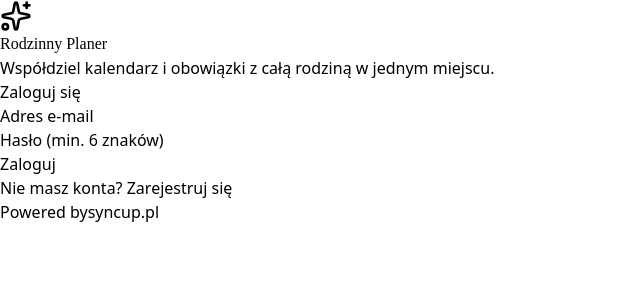
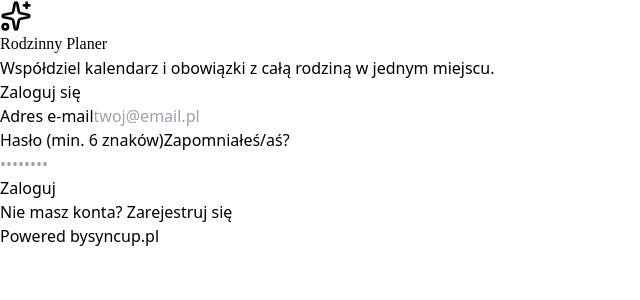
Before and after one commit to matarc91/rodzinny-planer, a React (Vite) app: page / in a window 1280 px wide. Shown: the top 300 px of the page, without its empty margins (0-640 px from the left). Built offline with nearby package versions, Linux system fonts and the light colour scheme.

Commit message:
sending emails

```diff
--- a/src/App.jsx
+++ b/src/App.jsx
@@ -4,7 +4,7 @@ import {
   Calendar, CheckSquare, StickyNote, Users, Plus, X, Check,
   ChevronLeft, ChevronRight, Repeat, Clock, Trash2, AlertCircle,
   Pencil, Bell, BellOff, Utensils, Sparkles, Settings, ToggleLeft, ToggleRight,
-  Pin, MessageSquare, Info, RefreshCw, Wifi, LogOut, ArrowRight, Key
+  Pin, MessageSquare, Info, RefreshCw, Wifi, LogOut, ArrowRight, Key, Mail
 } from 'lucide-react';
 
 const FONT_IMPORT = `@import url('https://fonts.googleapis.com/css2?family=Fraunces:opsz,wght@9..144,500;9..144,600;9..144,700&family=Inter:wght@400;500;600;700&family=IBM+Plex+Mono:wght@400;500&display=swap');`;
@@ -933,46 +933,165 @@ function PoweredByFooter({ className = "" }) {
 }
 
 function AuthScreen({ supabase }) {
-  const [isLogin, setIsLogin] = useState(true);
+  const [authMode, setAuthMode] = useState('login'); // 'login', 'register', 'forgot'
   const [email, setEmail] = useState('');
   const [password, setPassword] = useState('');
   const [loading, setLoading] = useState(false);
   const [error, setError] = useState(null);
+  const [successMessage, setSuccessMessage] = useState(null);
 
   const handleSubmit = async (e) => {
     e.preventDefault();
-    setLoading(true); setError(null);
+    setLoading(true);
+    setError(null);
+    setSuccessMessage(null);
+
     try {
-      if (isLogin) {
+      if (authMode === 'login') {
         const { error } = await supabase.auth.signInWithPassword({ email, password });
         if (error) throw error;
-      } else {
+      } else if (authMode === 'register') {
         const { error } = await supabase.auth.signUp({ email, password });
         if (error) throw error;
+        setSuccessMessage('Konto zostało utworzone! Jeśli w połączonym projekcie Supabase włączono weryfikację e-mail, wysłano wiadomość z potwierdzeniem na Twój adres e-mail (sprawdź też folder SPAM).');
+      } else if (authMode === 'forgot') {
+        if (!email.trim()) {
+          throw new Error('Podaj swój adres e-mail.');
+        }
+        const { error } = await supabase.auth.resetPasswordForEmail(email.trim(), {
+          redirectTo: window.location.origin,
+        });
+        if (error) throw error;
+        setSuccessMessage('Wysłano wiadomość z linkiem do resetowania hasła! Sprawdź swoją skrzynkę odbiorczą oraz folder SPAM.');
       }
     } catch (err) {
-      setError(err.message);
+      setError(err.message || 'Wystąpił błąd.');
     } finally {
       setLoading(false);
     }
   };
 
+  const switchMode = (mode) => {
+    setAuthMode(mode);
+    setError(null);
+    setSuccessMessage(null);
+  };
+
   return (
     <div className="min-h-screen flex flex-col items-center justify-center p-6 bg-[#121214] text-stone-100 animate-fadeIn">
-      <div className="w-16 h-16 rounded-2xl bg-amber-500/20 text-amber-400 flex items-center justify-center mb-6 shadow-lg shadow-amber-900/20"><Sparkles size={32} /></div>
+      <div className="w-16 h-16 rounded-2xl bg-amber-500/20 text-amber-400 flex items-center justify-center mb-6 shadow-lg shadow-amber-900/20">
+        <Sparkles size={32} />
+      </div>
       <h1 style={{ fontFamily: 'Fraunces' }} className="text-3xl font-bold mb-2">Rodzinny Planer</h1>
       <p className="text-sm text-stone-400 mb-8 text-center max-w-xs">Współdziel kalendarz i obowiązki z całą rodziną w jednym miejscu.</p>
 
       <form onSubmit={handleSubmit} className="w-full max-w-sm space-y-4 bg-[#1E1E22] p-6 rounded-3xl border border-[#33333C] shadow-2xl">
-        <h2 className="text-lg font-bold mb-4">{isLogin ? 'Zaloguj się' : 'Utwórz darmowe konto'}</h2>
-        {error && <div className="bg-red-950/50 border border-red-900 text-red-300 text-xs p-3 rounded-xl">{error}</div>}
-        <div><label className="text-xs font-semibold mb-1 block text-stone-400">Adres e-mail</label><input type="email" required value={email} onChange={e=>setEmail(e.target.value)} className={inputStyle} /></div>
-        <div><label className="text-xs font-semibold mb-1 block text-stone-400">Hasło (min. 6 znaków)</label><input type="password" required minLength={6} value={password} onChange={e=>setPassword(e.target.value)} className={inputStyle} /></div>
-        <button type="submit" disabled={loading} className="w-full bg-amber-500 text-stone-950 font-bold py-3.5 rounded-xl hover:bg-amber-400 transition mt-2 disabled:opacity-50">
-          {loading ? 'Ładowanie...' : (isLogin ? 'Zaloguj' : 'Zarejestruj się')}
+        <h2 className="text-lg font-bold mb-1">
+          {authMode === 'login' && 'Zaloguj się'}
+          {authMode === 'register' && 'Utwórz darmowe konto'}
+          {authMode === 'forgot' && 'Resetowanie hasła'}
+        </h2>
+
+        {authMode === 'forgot' && (
+          <p className="text-xs text-stone-400 mb-4 leading-relaxed">
+            Podaj swój e-mail rejestracyjny. Wyślemy Ci instrukcję do ustawienia nowego hasła.
+          </p>
+        )}
+
+        {error && (
+          <div className="bg-red-950/50 border border-red-900 text-red-300 text-xs p-3 rounded-xl flex items-center gap-2">
+            <AlertCircle size={15} className="shrink-0" />
+            <span>{error}</span>
+          </div>
+        )}
+
+        {successMessage && (
+          <div className="bg-emerald-950/50 border border-emerald-900 text-emerald-300 text-xs p-3.5 rounded-xl space-y-2">
+            <div className="flex items-start gap-2">
+              <Mail size={16} className="shrink-0 text-emerald-400 mt-0.5" />
+              <span className="leading-relaxed">{successMessage}</span>
+            </div>
+          </div>
+        )}
+
+        <div>
+          <label className="text-xs font-semibold mb-1 block text-stone-400">Adres e-mail</label>
+          <input
+            type="email"
+            required
+            value={email}
+            onChange={e => setEmail(e.target.value)}
+            placeholder="twoj@email.pl"
+            className={inputStyle}
+          />
+        </div>
+
+        {authMode !== 'forgot' && (
+          <div>
+            <div className="flex items-center justify-between mb-1">
+              <label className="text-xs font-semibold text-stone-400">Hasło (min. 6 znaków)</label>
+              {authMode === 'login' && (
+                <button
+                  type="button"
+                  onClick={() => switchMode('forgot')}
+                  className="text-[11px] text-amber-400/90 hover:text-amber-300 transition"
+                >
+                  Zapomniałeś/aś?
+                </button>
+              )}
+            </div>
+            <input
+              type="password"
+              required
+              minLength={6}
+              value={password}
+              onChange={e => setPassword(e.target.value)}
+              placeholder="••••••••"
+              className={inputStyle}
+            />
+          </div>
+        )}
+
+        <button
+          type="submit"
+          disabled={loading}
+          className="w-full bg-amber-500 text-stone-950 font-bold py-3.5 rounded-xl hover:bg-amber-400 transition mt-2 disabled:opacity-50 flex items-center justify-center gap-2"
+        >
+          {loading ? 'Ładowanie...' : (
+            authMode === 'login' ? 'Zaloguj' : (authMode === 'register' ? 'Zarejestruj się' : 'Wyślij link do resetu')
+          )}
         </button>
-        <div className="text-center mt-4">
-          <button type="button" onClick={() => setIsLogin(!isLogin)} className="text-xs text-stone-400 hover:text-amber-400 transition">{isLogin ? 'Nie masz konta? Zarejestruj się' : 'Masz już konto? Zaloguj się'}</button>
+
+        <div className="text-center pt-2 border-t border-[#2A2A32] mt-4 space-y-2">
+          {authMode === 'login' && (
+            <button
+              type="button"
+              onClick={() => switchMode('register')}
+              className="text-xs text-stone-400 hover:text-amber-400 transition"
+            >
+              Nie masz konta? <span className="text-amber-400 font-medium underline">Zarejestruj się</span>
+            </button>
+          )}
+
+          {authMode === 'register' && (
+            <button
+              type="button"
+              onClick={() => switchMode('login')}
+              className="text-xs text-stone-400 hover:text-amber-400 transition"
+            >
+              Masz już konto? <span className="text-amber-400 font-medium underline">Zaloguj się</span>
+            </button>
+          )}
+
+          {authMode === 'forgot' && (
+            <button
+              type="button"
+              onClick={() => switchMode('login')}
+              className="text-xs text-stone-400 hover:text-amber-400 transition"
+            >
+              ← Wróć do ekranu logowania
+            </button>
+          )}
         </div>
       </form>
 
--- a/src/supabase.js
+++ b/src/supabase.js
@@ -86,6 +86,12 @@ const createMockSupabase = () => {
           return { data: { user: session.user }, error: null };
         }
         return { data: null, error: { message: 'Brak aktywnej sesji' } };
+      },
+      async resetPasswordForEmail(email) {
+        if (!email || !email.includes('@')) {
+          return { data: null, error: { message: 'Wprowadź poprawny adres e-mail.' } };
+        }
+        return { data: {}, error: null };
       },
     },
     from(table) {
```
